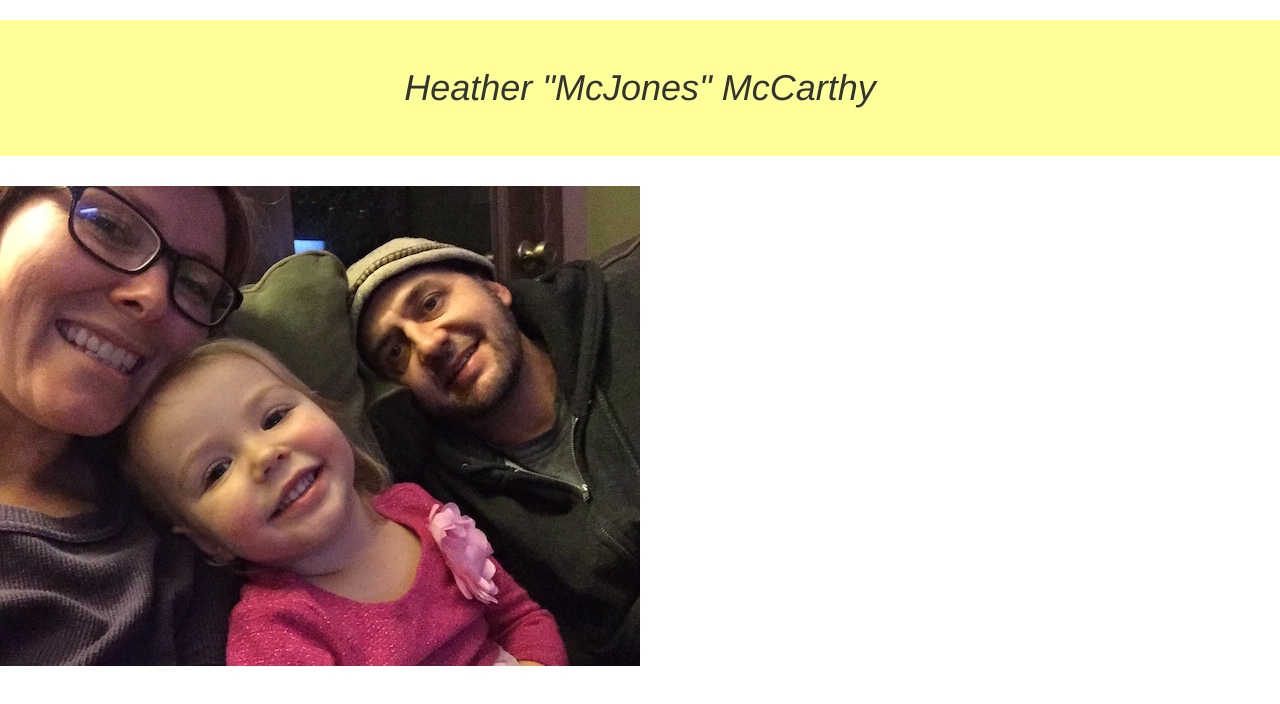
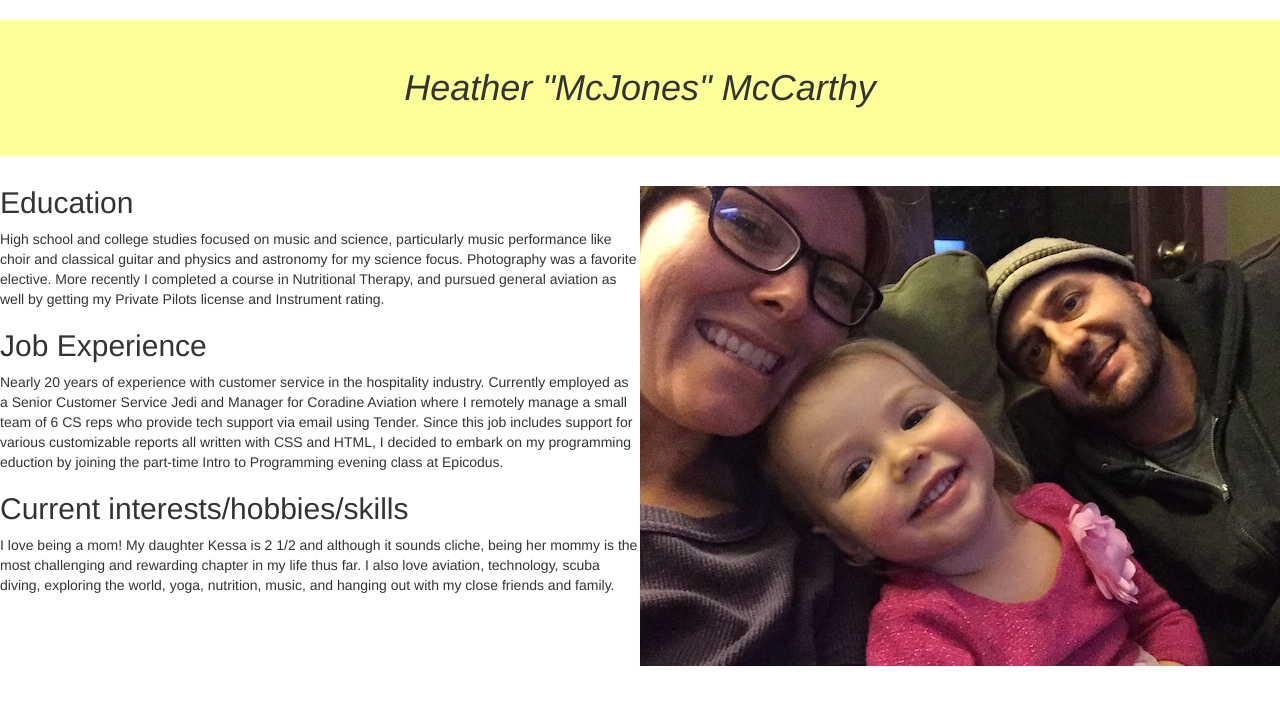
Before and after one commit to hzaphod/hzaphod.github.io, a plain HTML site: page index.html in a window 1280 px wide. Drawn offline with Linux system fonts and the light colour scheme.

Commit message:
Add paragraph content

```diff
--- a/CSS/style.css
+++ b/CSS/style.css
@@ -3,3 +3,7 @@
   font-style: italic;
   background-color: #ffff99;
 }
+
+img {
+  float: right;
+}
--- a/index.html
+++ b/index.html
@@ -8,6 +8,18 @@
   <body>
     <h1 class="jumbotron">Heather "McJones" McCarthy</h1>
     <img src="Images/happy_family.jpg" alt="A picture of the happy McJones Family">
+    <div class="paragraph1">
+      <h2>Education</h2>
+      <p>High school and college studies focused on music and science, particularly music performance like choir and classical guitar and physics and astronomy for my science focus. Photography was a favorite elective. More recently I completed a course in Nutritional Therapy, and pursued general aviation as well by getting my Private Pilots license and Instrument rating.</p>
+    </div>
+    <div class="paragraph2">
+      <h2>Job Experience</h2>
+      <p>Nearly 20 years of experience with customer service in the hospitality industry. Currently employed as a Senior Customer Service Jedi and Manager for Coradine Aviation where I remotely manage a small team of 6 CS reps who provide tech support via email using Tender. Since this job includes support for various customizable reports all written with CSS and HTML, I decided to embark on my programming eduction by joining the part-time Intro to Programming evening class at Epicodus.</p>
+    </div>
+    <div class="paragraph3">
+      <h2>Current interests/hobbies/skills</h2>
+      <p>I love being a mom! My daughter Kessa is 2 1/2 and although it sounds cliche, being her mommy is the most challenging and rewarding chapter in my life thus far. I also love aviation, technology, scuba diving, exploring the world, yoga, nutrition, music, and hanging out with my close friends and family.</p>
+    </div>
 
 
 
```
